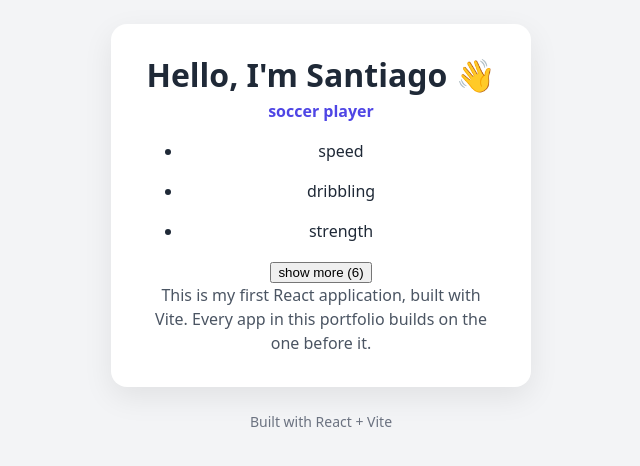
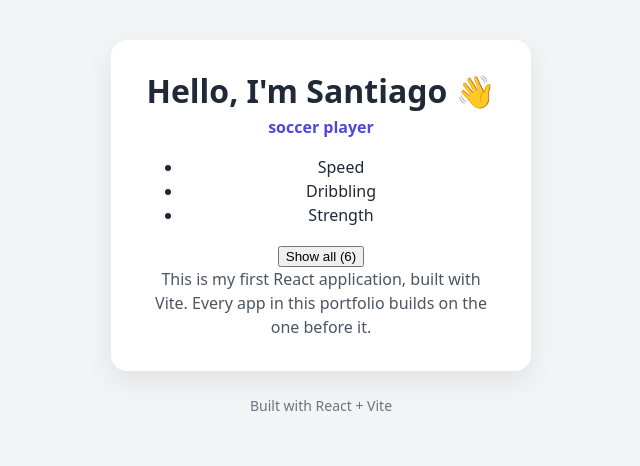
Before and after one commit to kprogrammingcourse/hello-react, a React (Vite) app: page / in a window 1280 px wide. Shown: the part 172-638 px from the top of the page, without its empty margins (319-959 px from the left). Built offline with nearby package versions, Linux system fonts and the light colour scheme.

Commit message:
bugs fixed

```diff
--- a/src/components/Greeting.jsx
+++ b/src/components/Greeting.jsx
@@ -1,7 +1,6 @@
 import Skills from "./Skills";
 
 export default function Greeting({ profile }) {
-  console.log(profile);
   return (
     <section className="greeting-card">
       <h1>Hello, I'm {profile.name} 👋</h1>
--- a/src/components/Skills.jsx
+++ b/src/components/Skills.jsx
@@ -17,16 +17,12 @@ const Skills = ({ skills }) => {
         <>
           <ul>
             {list.map((skill) => {
-              return (
-                <li key={skill}>
-                  <p>{skill}</p>
-                </li>
-              );
+              return <li key={skill}>{skill}</li>;
             })}
           </ul>
           {skills.length > 3 && (
-            <button onClick={() => functionOne()}>
-              {list.length <= 3 ? `show more (${skills.length})` : "show less"}
+            <button type="button" onClick={functionOne}>
+              {list.length <= 3 ? `Show all (${skills.length})` : "Show less"}
             </button>
           )}
         </>
--- a/src/data/profile.js
+++ b/src/data/profile.js
@@ -2,12 +2,12 @@ const person_1 = {
   name: "Santiago",
   role: "soccer player",
   skills: [
-    "speed",
-    "dribbling",
-    "strength",
-    "leadership",
-    "commintment",
-    "enthusiastic",
+    "Speed",
+    "Dribbling",
+    "Strength",
+    "Leadership",
+    "Commitment",
+    "Enthusiastic",
   ],
 };
 
```
